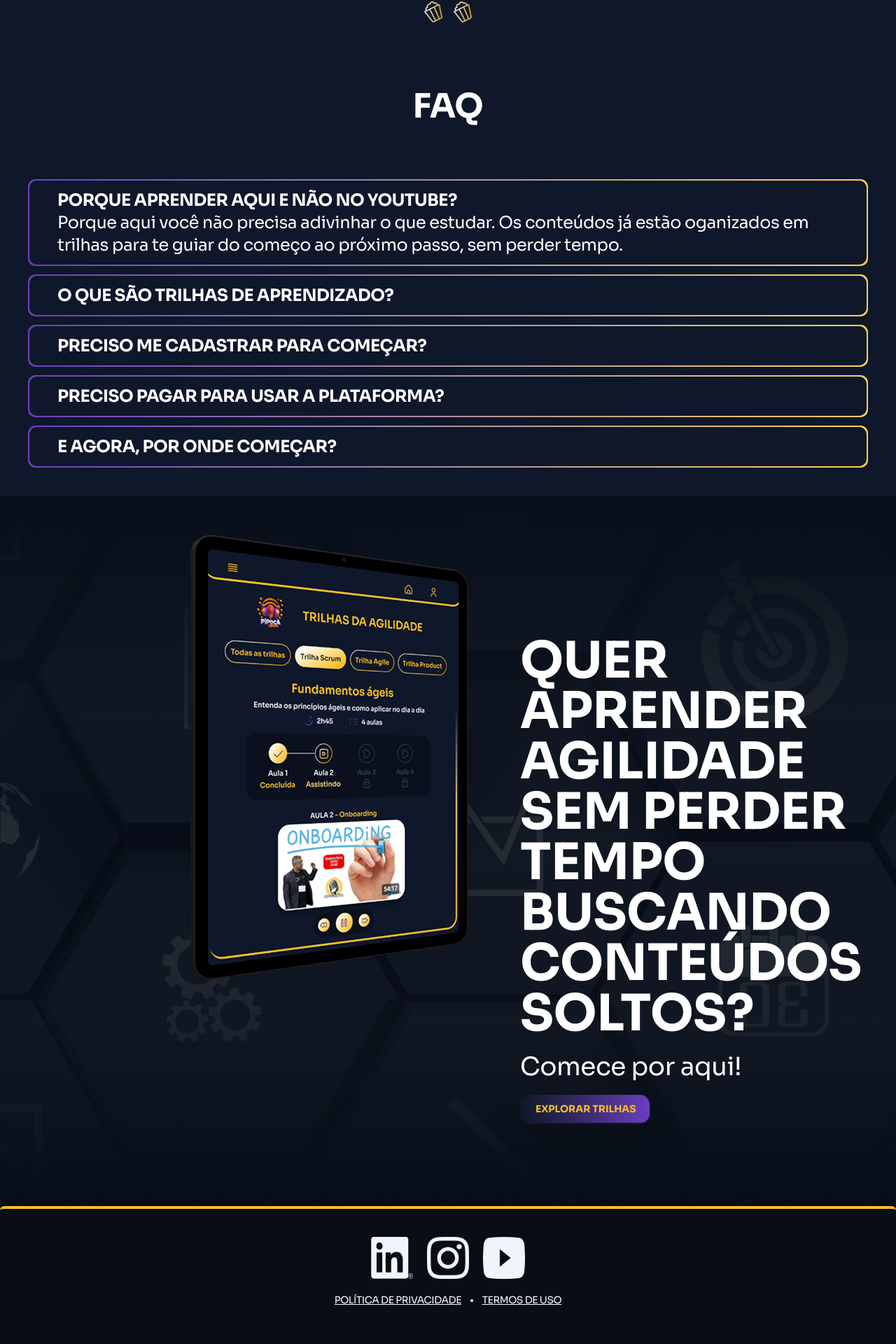
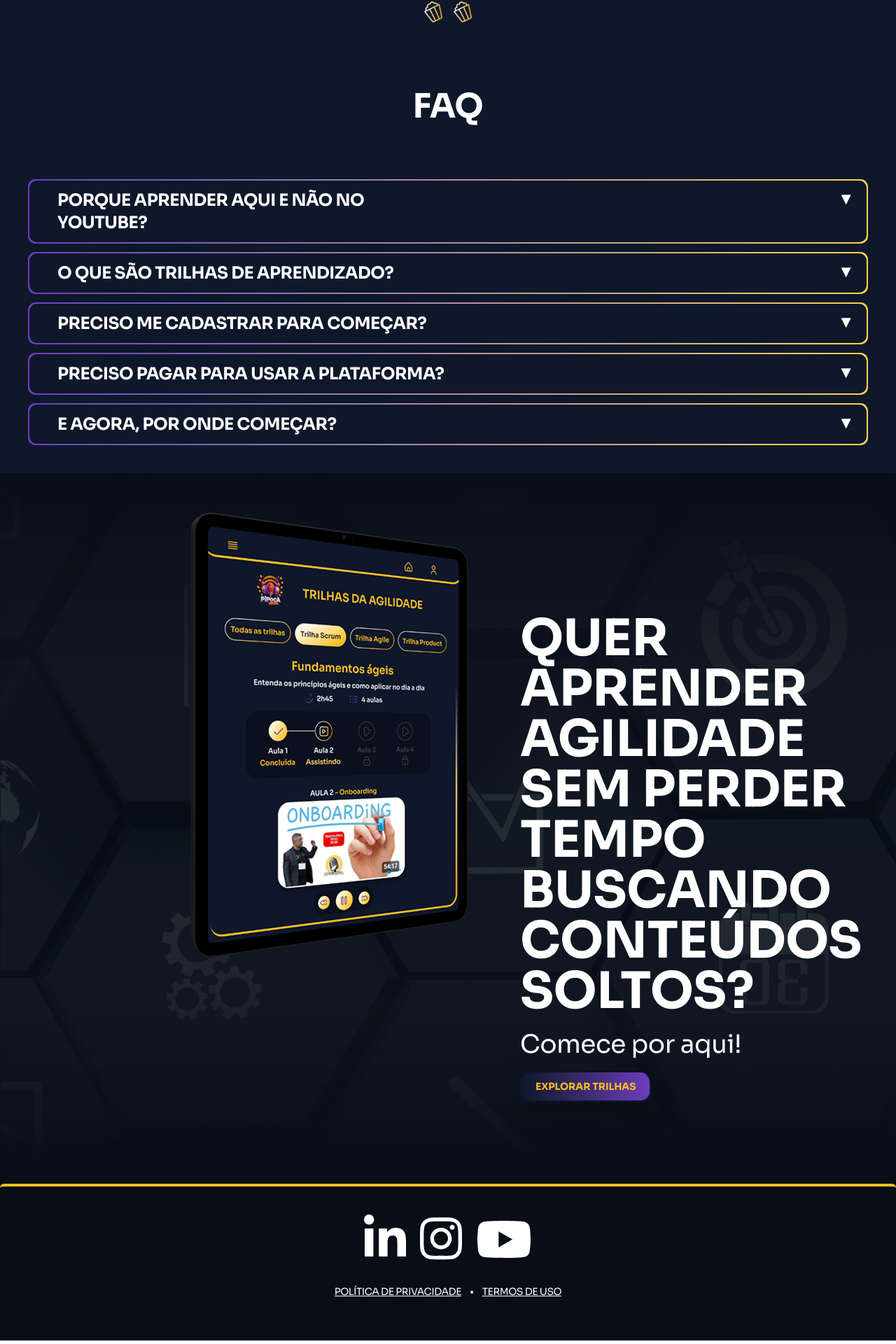
Before and after one commit to devsagileflow/acervo-inteligente-pipoca-agil, a Next.js app in the folder apps/web/: page / in a window 1280 px wide. Shown: the part 1874-3794 px from the top of the page at 70% size. Built offline with nearby package versions, Linux system fonts and the light colour scheme.

Commit message:
Change in the button hover effect

```diff
--- a/apps/web/src/app/(marketing)/aprenda-agilidade.tsx
+++ b/apps/web/src/app/(marketing)/aprenda-agilidade.tsx
@@ -6,69 +6,90 @@ export const AprendaAgilidade = () => {
           <div>
             <h1 className="p-10 text-center text-5xl font-bold">FAQ</h1>
             <div className="grid gap-y-3 p-10 text-2xl">
+              <div className="relative w-full rounded-2xl bg-linear-to-r from-[#6C3DBF] to-[#FCD34D] p-0.5">
                 <button
                   type="button"
-                id="pergunta-1"
-                className="w-full rounded-2xl bg-linear-to-r from-[#6C3DBF] to-[#FCD34D] p-0.5"
+                  className="group grid h-full w-full grid-cols-2 rounded-2xl bg-[#0F172A] px-10 py-3 text-left"
                 >
-                <div className="h-full w-full rounded-2xl bg-[#0F172A] px-10 py-3 text-left">
                   <p className="font-bold">PORQUE APRENDER AQUI E NÃO NO YOUTUBE?</p>
-                  <p id="resposta-1" className="">
+                  <div className="absolute top-3 right-5 text-2xl font-bold">
+                    <p className="group-focus:hidden">▼</p>
+                    <p className="hidden group-focus:flex">▲</p>
+                  </div>
+                  <p className="col-span-2 hidden py-4 group-focus:flex">
                     Porque aqui você não precisa adivinhar o que estudar. Os conteúdos já estão
                     oganizados em trilhas para te guiar do começo ao próximo passo, sem perder
                     tempo.
                   </p>
+                </button>
               </div>
-              </button>
+
+              <div className="relative w-full rounded-2xl bg-linear-to-r from-[#6C3DBF] to-[#FCD34D] p-0.5">
                 <button
                   type="button"
-                id="pergunta-2"
-                className="w-full rounded-2xl bg-linear-to-r from-[#6C3DBF] to-[#FCD34D] p-0.5"
+                  className="group grid h-full w-full grid-cols-2 rounded-2xl bg-[#0F172A] px-10 py-3 text-left"
                 >
-                <div className="h-full w-full rounded-2xl bg-[#0F172A] px-10 py-3 text-left">
                   <p className="font-bold">O QUE SÃO TRILHAS DE APRENDIZADO?</p>
-                  <p className="hidden">
+                  <div className="absolute top-3 right-5 text-2xl font-bold">
+                    <p className="group-focus:hidden">▼</p>
+                    <p className="hidden group-focus:flex">▲</p>
+                  </div>
+                  <p className="col-span-2 hidden py-4 group-focus:flex">
                     São sequências de conteúdos organizados para te ajudar a aprender com mais
                     clareza e direção - sem ficar pulando de vídeo em vídeo.
                   </p>
+                </button>
               </div>
-              </button>
+
+              <div className="relative w-full rounded-2xl bg-linear-to-r from-[#6C3DBF] to-[#FCD34D] p-0.5">
                 <button
                   type="button"
-                id="pergunta-3"
-                className="w-full rounded-2xl bg-linear-to-r from-[#6C3DBF] to-[#FCD34D] p-0.5"
+                  className="group grid h-full w-full grid-cols-2 rounded-2xl bg-[#0F172A] px-10 py-3 text-left"
                 >
-                <div className="h-full w-full rounded-2xl bg-[#0F172A] px-10 py-3 text-left">
                   <p className="font-bold">PRECISO ME CADASTRAR PARA COMEÇAR?</p>
-                  <p className="hidden">
+                  <div className="absolute top-3 right-5 text-2xl font-bold">
+                    <p className="group-focus:hidden">▼</p>
+                    <p className="hidden group-focus:flex">▲</p>
+                  </div>
+                  <p className="col-span-2 hidden py-4 group-focus:flex">
                     Não. Você pode explorar as trilhas livremente e entender a proposta antes de
                     qualquer cadastro.
                   </p>
+                </button>
               </div>
-              </button>
+
+              <div className="relative w-full rounded-2xl bg-linear-to-r from-[#6C3DBF] to-[#FCD34D] p-0.5">
                 <button
                   type="button"
-                id="pergunta-4"
-                className="w-full rounded-2xl bg-linear-to-r from-[#6C3DBF] to-[#FCD34D] p-0.5"
+                  className="group grid h-full w-full grid-cols-2 rounded-2xl bg-[#0F172A] px-10 py-3 text-left"
                 >
-                <div className="h-full w-full rounded-2xl bg-[#0F172A] px-10 py-3 text-left">
                   <p className="font-bold">PRECISO PAGAR PARA USAR A PLATAFORMA?</p>
-                  <p className="hidden">Não. O acesso às trilhas é 100% gratuito.</p>
+                  <div className="absolute top-3 right-5 text-2xl font-bold">
+                    <p className="group-focus:hidden">▼</p>
+                    <p className="hidden group-focus:flex">▲</p>
                   </div>
+                  <p className="col-span-2 hidden py-4 group-focus:flex">
+                    Não. O acesso às trilhas é 100% gratuito.
+                  </p>
                 </button>
+              </div>
+
+              <div className="relative w-full rounded-2xl bg-linear-to-r from-[#6C3DBF] to-[#FCD34D] p-0.5">
                 <button
                   type="button"
-                id="pergunta-5"
-                className="w-full rounded-2xl bg-linear-to-r from-[#6C3DBF] to-[#FCD34D] p-0.5"
+                  className="group grid h-full w-full grid-cols-2 rounded-2xl bg-[#0F172A] px-10 py-3 text-left"
                 >
-                <div className="h-full w-full rounded-2xl bg-[#0F172A] px-10 py-3 text-left">
                   <p className="font-bold">E AGORA, POR ONDE COMEÇAR?</p>
-                  <p className="hidden">
+                  <div className="absolute top-3 right-5 text-2xl font-bold">
+                    <p className="group-focus:hidden">▼</p>
+                    <p className="hidden group-focus:flex">▲</p>
+                  </div>
+                  <p className="col-span-2 hidden py-4 group-focus:flex">
                     Comece explorando as trilhas disponíveis e escolha aquela que mais faz sentido
                     para você neste momento.
                   </p>
+                </button>
               </div>
-              </button>
             </div>
           </div>
         </article>
--- a/apps/web/src/app/(marketing)/components/cta-button.tsx
+++ b/apps/web/src/app/(marketing)/components/cta-button.tsx
@@ -8,7 +8,7 @@ export const CTAButton = () => {
       <button
         id="cta-explore-trails-button"
         type="button"
-        className="inline-flex items-center gap-3 rounded-[15px] border-r-2 border-b-2 border-l-2 border-[#0F172A] bg-gradient-to-r from-[#0F172A] to-[#6C3DBF] px-5 py-2.5 text-sm font-bold tracking-wide text-[#FBBF24] uppercase shadow-[0_15px_40px_0_rgba(0,0,0,0.25)] transition hover:opacity-90"
+        className="hover:bg-gradient-t-r inline-flex items-center gap-3 rounded-[15px] border-r-2 border-b-2 border-l-2 border-[#0F172A] bg-gradient-to-r from-[#0F172A] to-[#6C3DBF] px-5 py-2.5 text-sm font-bold tracking-wide text-[#FBBF24] uppercase shadow-[0_15px_40px_0_rgba(0,0,0,0.25)] transition hover:border-[#FBBF24] hover:from-[#FFFFFF] hover:to-[#FBBF24] hover:text-[#0F172A]"
         onClick={() => {
           trackButtonClick("/", "cta-explore-trails-button");
         }}
--- a/apps/web/src/app/(marketing)/cta-footer.tsx
+++ b/apps/web/src/app/(marketing)/cta-footer.tsx
@@ -1,8 +1,3 @@
-import lkdIcon from "../../../public/img/LinkedIn.png";
-import instaIcon from "../../../public/img/Instagram.png";
-import ytIcon from "../../../public/img/Youtube.png";
-import Image from "next/image";
-
 export const CTAFooter = () => {
   return (
     <section className="bg-[#080D17] text-white">
@@ -10,13 +5,25 @@ export const CTAFooter = () => {
         <article className="container mx-auto py-2 md:py-10">
           <div className="flex justify-center gap-20 md:gap-5">
             <a href="#">
-              <Image src={lkdIcon} alt="LinkedIn" className="size-5 md:size-15" />
+              <p className="size-5 md:size-15">
+                <svg fill="currentColor" viewBox="0 0 448 512">
+                  <path d="M100.3 448H7.4V148.9h92.9zM53.8 108.1C24.1 108.1 0 83.5 0 53.8a53.8 53.8 0 0 1 107.6 0c0 29.7-24.1 54.3-53.8 54.3zM447.9 448h-92.7V302.4c0-34.7-.7-79.2-48.3-79.2-48.3 0-55.7 37.7-55.7 76.7V448h-92.8V148.9h89.1v40.8h1.3c12.4-23.5 42.7-48.3 87.9-48.3 94 0 111.3 61.9 111.3 142.3V448z" />
+                </svg>
+              </p>
             </a>
             <a href="#">
-              <Image src={instaIcon} alt="Instagram" className="size-5 md:size-15" />
+              <p className="size-5 md:size-15">
+                <svg fill="currentColor" viewBox="0 0 448 512">
+                  <path d="M224.1 141c-63.6 0-114.9 51.3-114.9 114.9s51.3 114.9 114.9 114.9S339 319.5 339 255.9 287.7 141 224.1 141zm0 189.6c-41.1 0-74.7-33.5-74.7-74.7s33.5-74.7 74.7-74.7 74.7 33.5 74.7 74.7-33.6 74.7-74.7 74.7zm146.4-194.3c0 14.9-12 26.8-26.8 26.8-14.9 0-26.8-12-26.8-26.8s12-26.8 26.8-26.8 26.8 12 26.8 26.8zm76.1 27.2c-1.7-35.9-9.9-67.7-36.2-93.9-26.2-26.2-58-34.4-93.9-36.2-37-2.1-147.9-2.1-184.9 0-35.8 1.7-67.6 9.9-93.9 36.1s-34.4 58-36.2 93.9c-2.1 37-2.1 147.9 0 184.9 1.7 35.9 9.9 67.7 36.2 93.9s58 34.4 93.9 36.2c37 2.1 147.9 2.1 184.9 0 35.9-1.7 67.7-9.9 93.9-36.2 26.2-26.2 34.4-58 36.2-93.9 2.1-37 2.1-147.8 0-184.8zM398.8 388c-7.8 19.6-22.9 34.7-42.6 42.6-29.5 11.7-99.5 9-132.1 9s-102.7 2.6-132.1-9c-19.6-7.8-34.7-22.9-42.6-42.6-11.7-29.5-9-99.5-9-132.1s-2.6-102.7 9-132.1c7.8-19.6 22.9-34.7 42.6-42.6 29.5-11.7 99.5-9 132.1-9s102.7-2.6 132.1 9c19.6 7.8 34.7 22.9 42.6 42.6 11.7 29.5 9 99.5 9 132.1s2.7 102.7-9 132.1z" />
+                </svg>
+              </p>
             </a>
             <a href="#">
-              <Image src={ytIcon} alt="Youtube" className="size-5 md:size-15" />
+              <p className="size-7 md:size-20">
+                <svg fill="currentColor" viewBox="0 0 576 512">
+                  <path d="M549.7 124.1c-6.3-23.7-24.8-42.3-48.3-48.6C458.8 64 288 64 288 64S117.2 64 74.6 75.5c-23.5 6.3-42 24.9-48.3 48.6-11.4 42.9-11.4 132.3-11.4 132.3s0 89.4 11.4 132.3c6.3 23.7 24.8 41.5 48.3 47.8C117.2 448 288 448 288 448s170.8 0 213.4-11.5c23.5-6.3 42-24.2 48.3-47.8 11.4-42.9 11.4-132.3 11.4-132.3s0-89.4-11.4-132.3zm-317.5 213.5V175.2l142.7 81.2-142.7 81.2z" />
+                </svg>
+              </p>
             </a>
           </div>
           <div className="flex justify-center gap-3 py-5 text-center text-sm">
```
Lines whose indentation alone changed are shown as unchanged.
